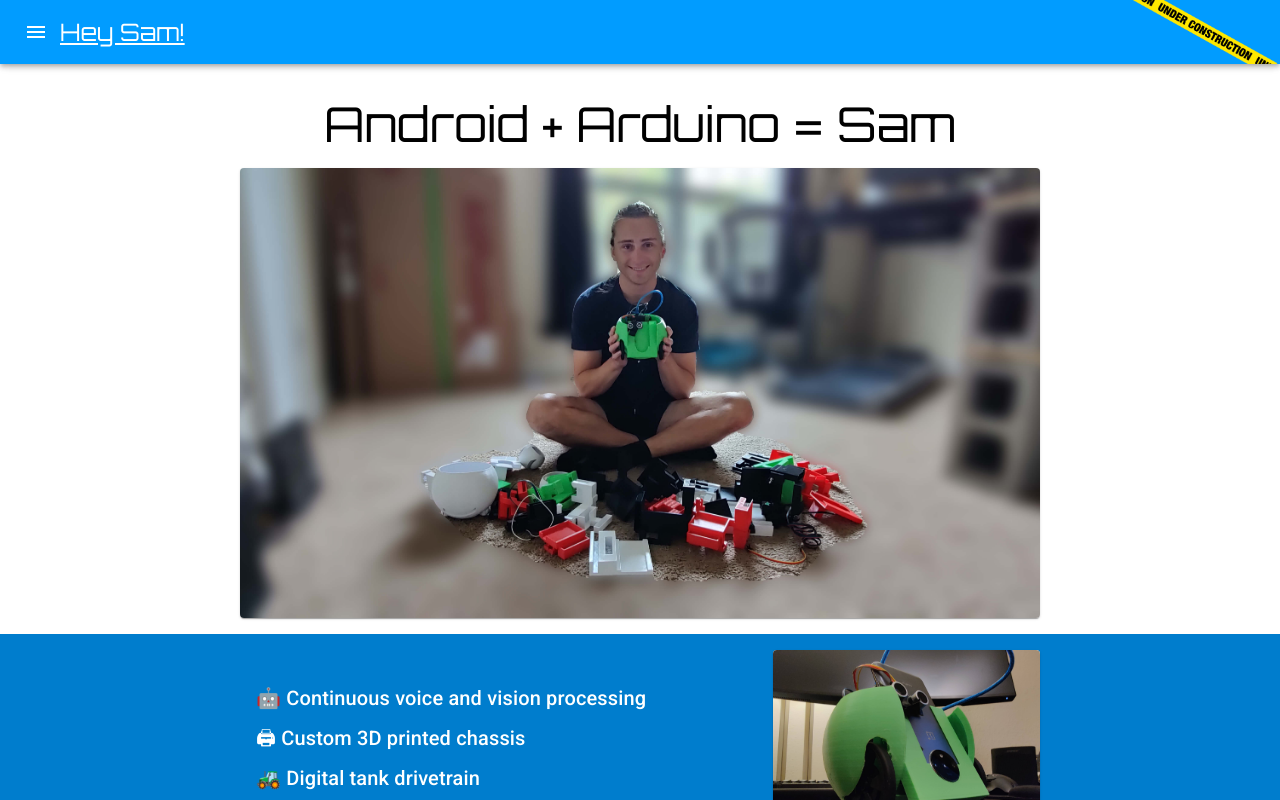
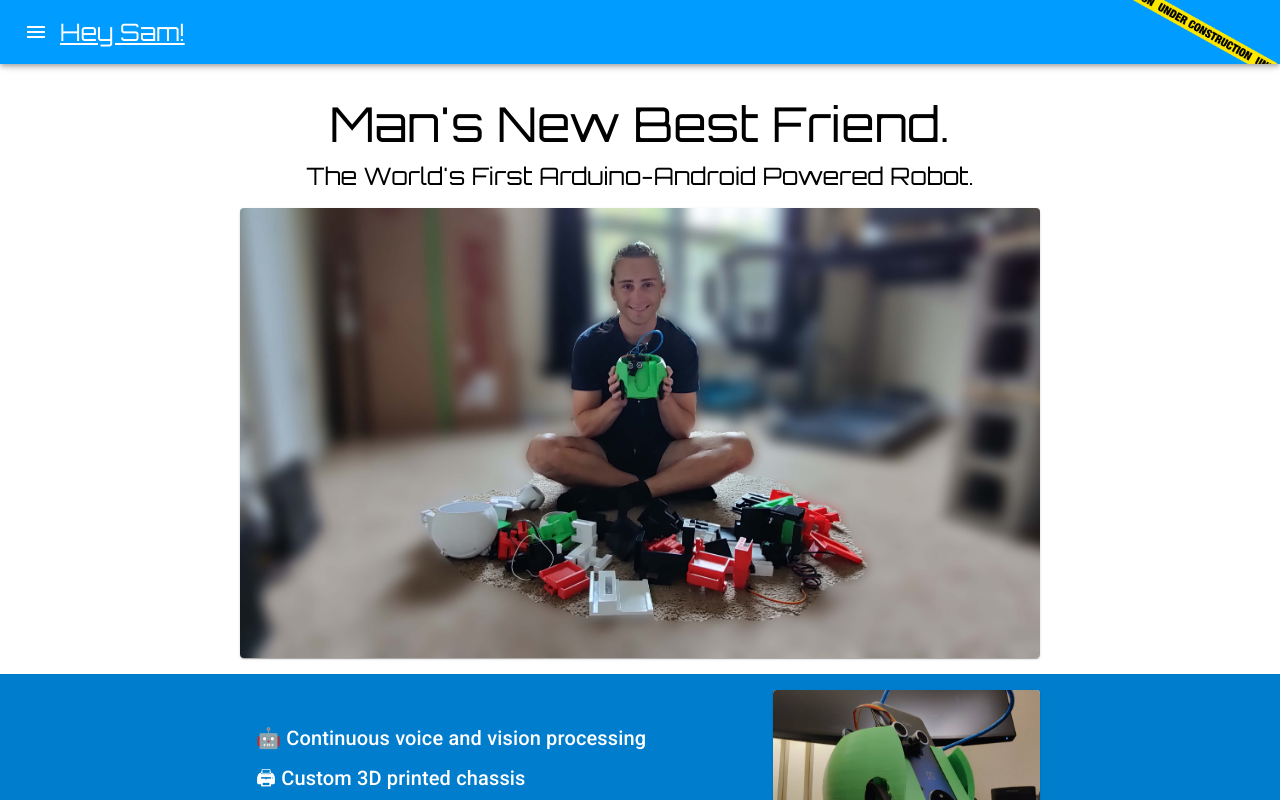
Before and after one commit to stevepopovich/heysam-dot-com, a React (Create React App) app: page / in a window 1280 px wide. Shown: the top 800 px of the page. Built offline with nearby package versions, Linux system fonts and the light colour scheme.

Commit message:
Better top tag line

```diff
--- a/src/HomePage/HomePage.tsx
+++ b/src/HomePage/HomePage.tsx
@@ -1,5 +1,5 @@
 import { makeStyles, Typography } from "@material-ui/core";
-import { bodyTextColor } from "../App";
+import { bodyTextColor, mainDisplayWidth } from "../App";
 import { MainFeatureCard } from "./MainFeatureCard";
 import { SamInfoSection } from "./SamInfoSection";
 import { SamSTLViewerSection } from "./SamSTLViewerSection";
@@ -15,6 +15,16 @@ const useStyles = makeStyles(() => ({
       marginLeft: 8,
       marginRight: 8
     },
+    subtitle: {
+        color: bodyTextColor,
+        marginTop: 8,
+        textAlign: 'center',
+        fontWeight: 100,
+        fontFamily: "Orbitron",
+        marginLeft: "auto",
+        marginRight: "auto",
+        maxWidth: mainDisplayWidth
+    }
   }));
 
 export function HomePage(): JSX.Element {
@@ -23,7 +33,10 @@ export function HomePage(): JSX.Element {
     return (
         <div>
             <Typography variant="h3" className={classes.title}>
-                Android + Arduino = Sam
+                Man's New Best Friend.
+            </Typography>
+            <Typography variant="h5" className={classes.subtitle}>
+                The World's First Arduino-Android Powered Robot.
             </Typography>
             <MainFeatureCard />
             <SamInfoSection />
```
